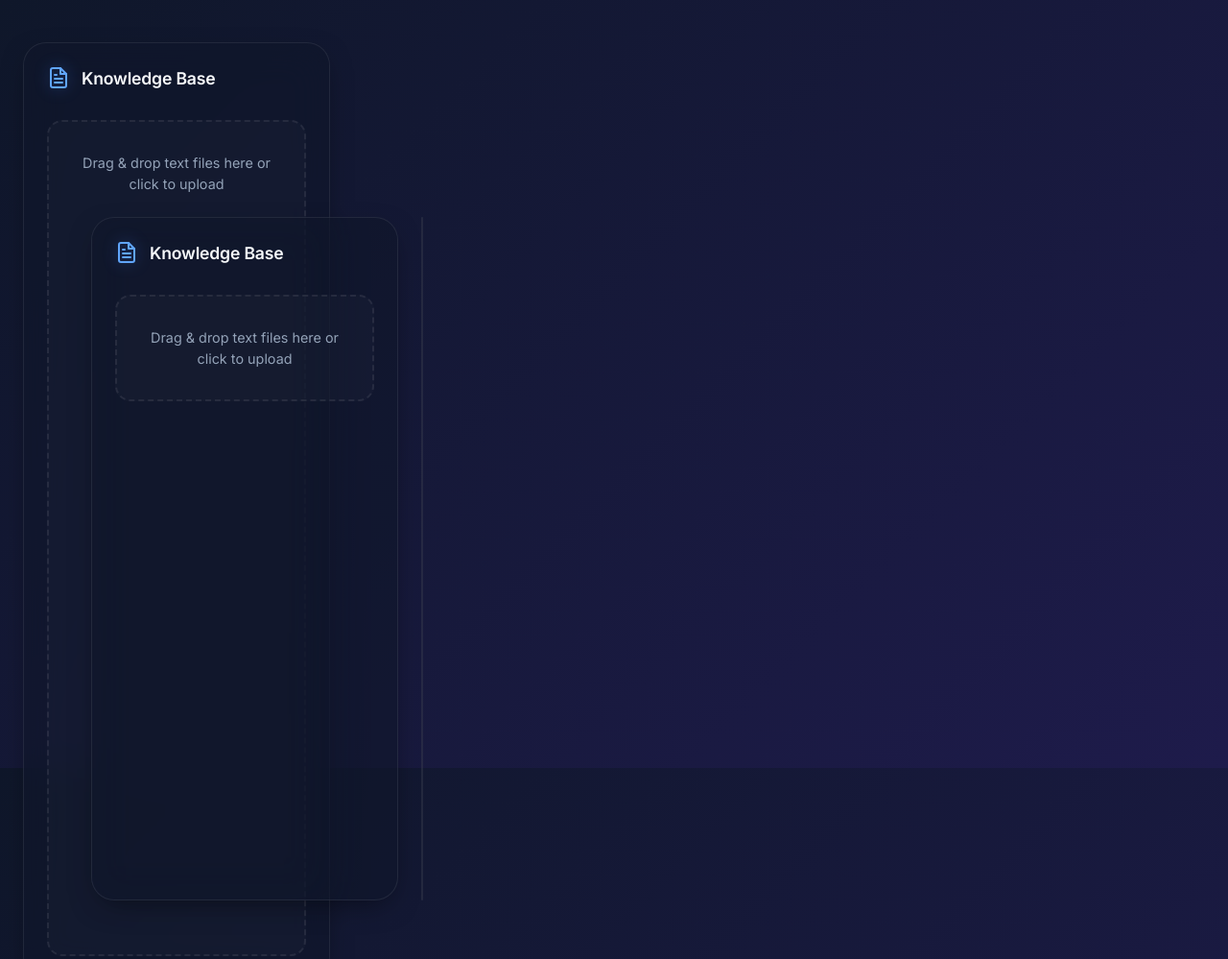
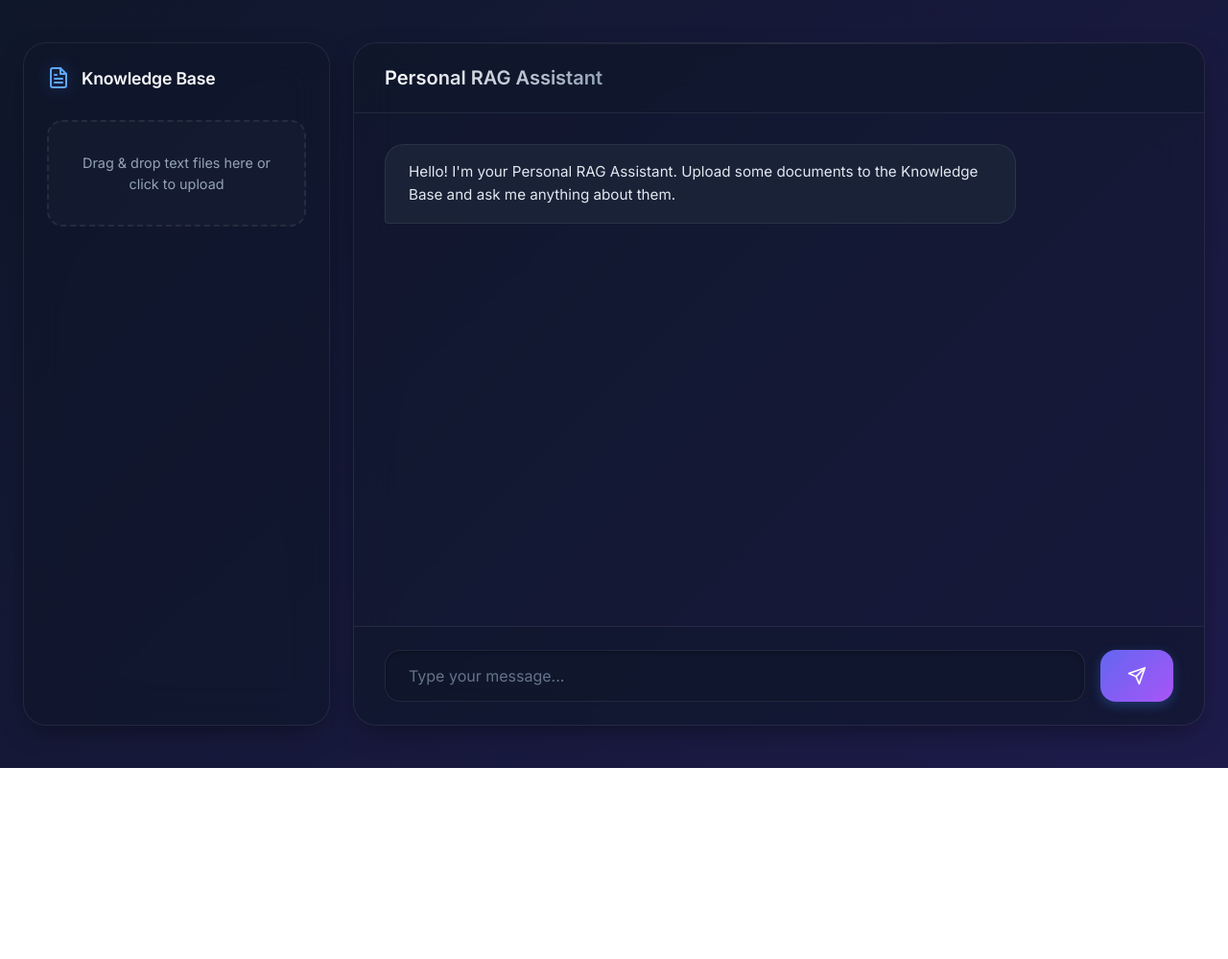
Before and after one commit to Archit-Dasgupta/RAG, a plain HTML site: page static/index.html in a window 1280 px wide. Shown: the top 999 px of the page at 96% size. After the commit the page ends 800 px from the top, so only its background shows below. Drawn offline with Linux system fonts and the light colour scheme.

Commit message:
Fix: Remove duplicated HTML content in index.html

```diff
--- a/static/index.html
+++ b/static/index.html
@@ -30,39 +30,6 @@
             <div class="upload-section" id="drop-zone">
                 <p>Drag & drop text files here or click to upload</p>
                 <input type="file" id="file-input" multiple accept=".txt,.md" style="display: none;">
-                <!DOCTYPE html>
-                <html lang="en">
-
-                <head>
-                    <meta charset="UTF-8">
-                    <meta name="viewport" content="width=device-width, initial-scale=1.0">
-                    <meta name="theme-color" content="#0f172a">
-                    <title>Personal RAG</title>
-                    <link rel="preconnect" href="https://fonts.googleapis.com">
-                    <link rel="preconnect" href="https://fonts.gstatic.com" crossorigin>
-                    <link href="https://fonts.googleapis.com/css2?family=Inter:wght@400;500;600&display=swap"
-                        rel="stylesheet">
-                    <link rel="stylesheet" href="style.css">
-                </head>
-
-                <body>
-                    <div class="container">
-                        <!-- Sidebar for Knowledge Base -->
-                        <aside class="sidebar">
-                            <h2>
-                                <svg width="24" height="24" viewBox="0 0 24 24" fill="none" stroke="currentColor"
-                                    stroke-width="2" stroke-linecap="round" stroke-linejoin="round">
-                                    <path d="M14 2H6a2 2 0 0 0-2 2v16a2 2 0 0 0 2 2h12a2 2 0 0 0 2-2V8z"></path>
-                                    <polyline points="14 2 14 8 20 8"></polyline>
-                                    <line x1="16" y1="13" x2="8" y2="13"></line>
-                                    <line x1="16" y1="17" x2="8" y2="17"></line>
-                                    <polyline points="10 9 9 9 8 9"></polyline>
-                                </svg>
-                                Knowledge Base
-                            </h2>
-                            <div class="upload-section" id="drop-zone">
-                                <p>Drag & drop text files here or click to upload</p>
-                                <input type="file" id="file-input" multiple accept=".txt,.md" style="display: none;">
             </div>
             <div class="file-list" id="file-list">
                 <!-- Files will be listed here -->
@@ -73,8 +40,8 @@
             <div class="chat-header">
                 <h2>Personal RAG Assistant</h2>
                 <button id="mobile-menu-btn" class="icon-btn mobile-only" aria-label="Toggle Menu">
-                                    <svg width="24" height="24" viewBox="0 0 24 24" fill="none" stroke="currentColor"
-                                        stroke-width="2" stroke-linecap="round" stroke-linejoin="round">
+                    <svg width="24" height="24" viewBox="0 0 24 24" fill="none" stroke="currentColor" stroke-width="2"
+                        stroke-linecap="round" stroke-linejoin="round">
                         <line x1="3" y1="12" x2="21" y2="12"></line>
                         <line x1="3" y1="6" x2="21" y2="6"></line>
                         <line x1="3" y1="18" x2="21" y2="18"></line>
@@ -84,8 +51,8 @@
 
             <div class="chat-messages" id="chat-messages">
                 <div class="message bot">
-                                    Hello! I'm your Personal RAG Assistant. Upload some documents to the Knowledge Base
-                                    and ask me anything about them.
+                    Hello! I'm your Personal RAG Assistant. Upload some documents to the Knowledge Base and ask me
+                    anything about them.
                 </div>
                 <!-- Typing Indicator -->
                 <div id="typing-indicator" class="typing-indicator" style="display: none;">
@@ -101,11 +68,10 @@
             </div>
 
             <div class="input-area">
-                                <input type="text" id="user-input" placeholder="Type your message..."
-                                    autocomplete="off">
+                <input type="text" id="user-input" placeholder="Type your message..." autocomplete="off">
                 <button id="send-btn" aria-label="Send Message">
-                                    <svg width="20" height="20" viewBox="0 0 24 24" fill="none" stroke="currentColor"
-                                        stroke-width="2" stroke-linecap="round" stroke-linejoin="round">
+                    <svg width="20" height="20" viewBox="0 0 24 24" fill="none" stroke="currentColor" stroke-width="2"
+                        stroke-linecap="round" stroke-linejoin="round">
                         <line x1="22" y1="2" x2="11" y2="13"></line>
                         <polygon points="22 2 15 22 11 13 2 9 22 2"></polygon>
                     </svg>
```
Lines whose indentation alone changed are shown as unchanged.
